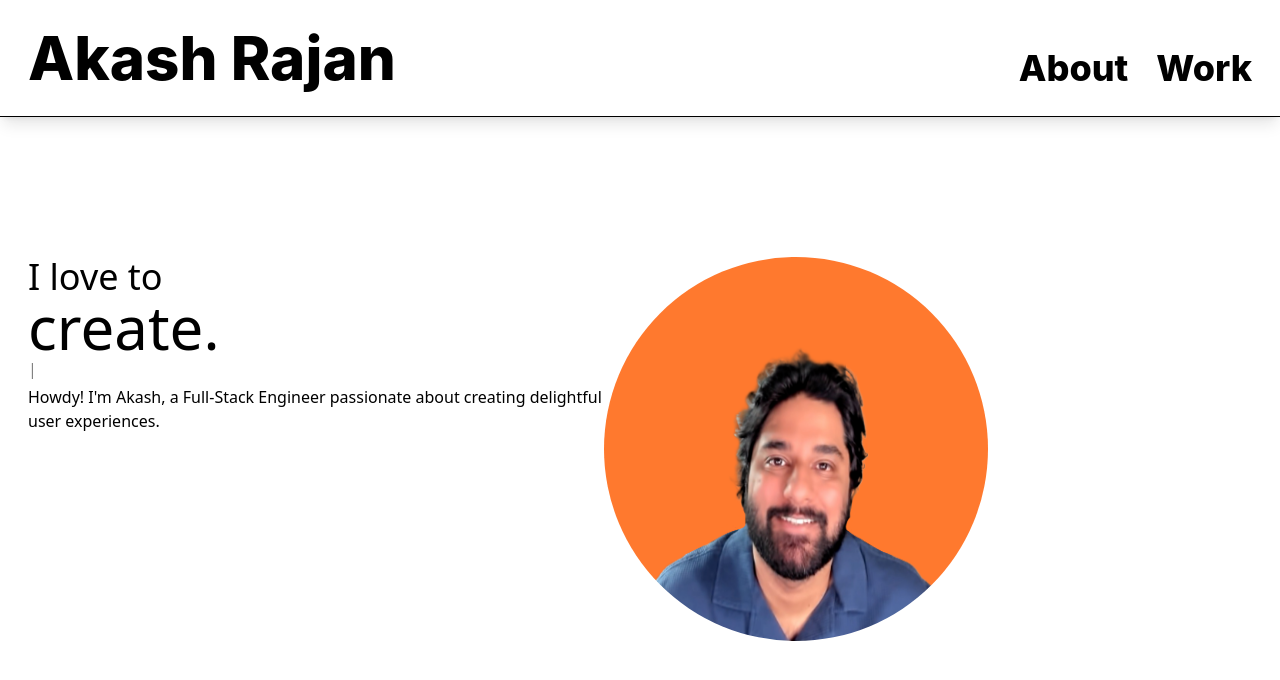
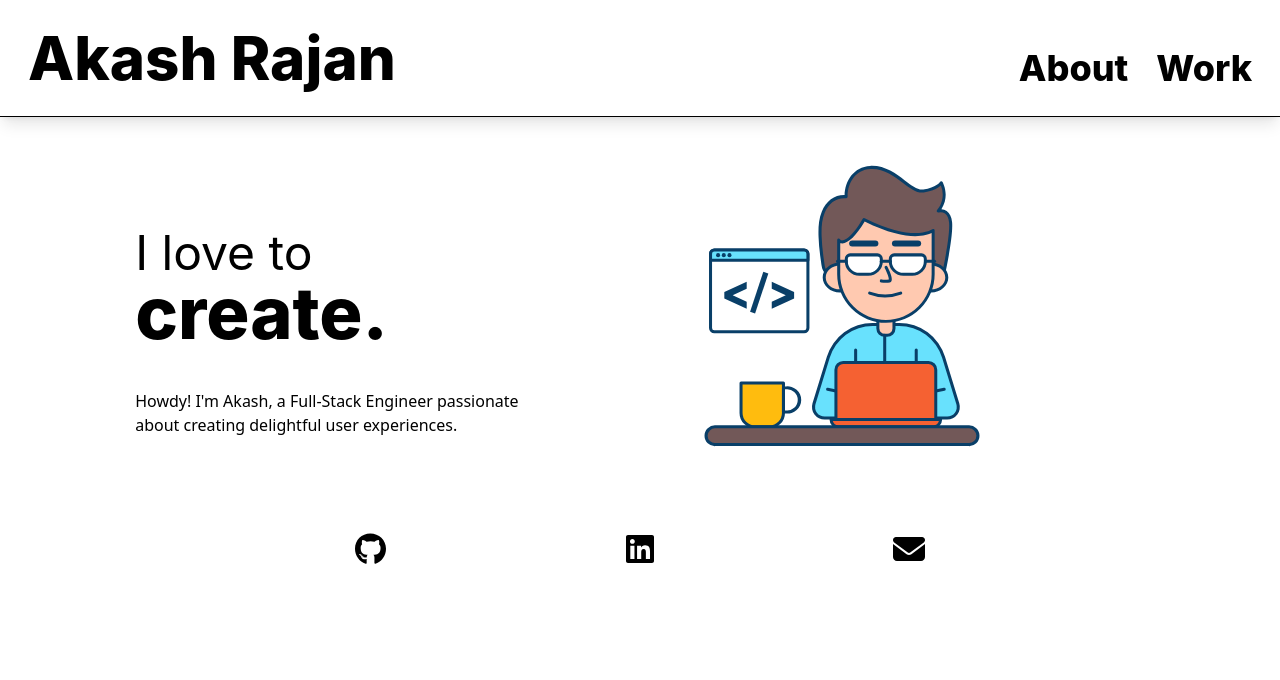
Before and after one commit to akashrdev/akash-rajan-portfolio, a Next.js app: page / in a window 1280 px wide. Shown: the top 680 px of the page. Built offline with nearby package versions, Linux system fonts and the light colour scheme.

Commit message:
added new SVG image in about section, and updated contact icons(github, linkedin, email)

```diff
--- a/app/Components/About.js
+++ b/app/Components/About.js
@@ -2,7 +2,9 @@
 
 import Typed from 'typed.js';
 import React from 'react';
-
+import { FontAwesomeIcon } from '@fortawesome/react-fontawesome';
+import { faGithub, faLinkedin } from '@fortawesome/free-brands-svg-icons';
+import { faEnvelope } from '@fortawesome/free-solid-svg-icons';
 const About = () => {
   const el = React.useRef(null);
 
@@ -12,6 +14,7 @@ const About = () => {
       typeSpeed: 50,
       backSpeed: 50,
       loop: false,
+      showCursor: false,
     });
 
     return () => {
@@ -20,17 +23,33 @@ const About = () => {
   }, []);
 
   return (
-    <div className="flex mt-28 p-7 flex-col">
-      <div className="flex flex-col">
-        <h1 className="text-4xl">I love to</h1>
-        <h1 className="text-6xl " ref={el}></h1>
+    <div className="flex mt-28 flex-col ">
+      <div className="flex flex-col fixed">
+        <h1 className="text-5xl font-inter">I love to</h1>
+        <h1
+          className="text-7xl inline-block font-inter  font-extrabold"
+          ref={el}
+        />
       </div>
-      <div className="flex fixed justify-between flex-row w-full pr-80">
-        <span className=" mt-32">
+      <div className="flex justify-center flex-row ">
+        <span className="pt-40">
           Howdy! I'm Akash, a Full-Stack Engineer passionate about creating
           delightful user experiences.
         </span>
-        <img src="/BitcoinKash.png" className="rounded-full w-96 h-96" />
+        <img src="/web-developer.svg" className="w-3/5 mt-[-150px] " />
+      </div>
+      <div className="flex flex-row justify-evenly space-x-5">
+        <button>
+          <FontAwesomeIcon icon={faGithub} size="2xl" />
+        </button>
+        <button>
+          <FontAwesomeIcon icon={faLinkedin} size="2xl" />
+        </button>
+        <button>
+          <a href="mailto:akashrdev@gmail.com?subject=I want to see your skills in action!">
+            <FontAwesomeIcon icon={faEnvelope} size="2xl" />
+          </a>
+        </button>
       </div>
     </div>
   );
--- a/app/Components/Header.js
+++ b/app/Components/Header.js
@@ -2,7 +2,7 @@ import '../../app/globals.css';
 
 const Header = () => {
   return (
-    <div className="h-13 w-screen flex flex-row border-b border-black shadow-lg justify-between p-7 ">
+    <div className="h-13 w-screen flex flex-row border-b border-black shadow-lg justify-between p-7">
       <button>
         <h1 className="text-6xl font-inter font-extrabold">Akash Rajan</h1>
       </button>
--- /dev/null
+++ b/app/Components/ProjectList.js
@@ -0,0 +1,5 @@
+const ProjectList = () => {
+  return <h1>HELPO</h1>;
+};
+
+export default ProjectList;
--- a/app/layout.js
+++ b/app/layout.js
@@ -1,12 +1,9 @@
-export const metadata = {
-  title: 'Next.js',
-  description: 'Generated by Next.js',
-}
+export const metadata = {};
 
 export default function RootLayout({ children }) {
- return (
+  return (
     <html lang="en">
       <body>{children}</body>
     </html>
-  )
+  );
 }
--- a/app/page.js
+++ b/app/page.js
@@ -7,7 +7,7 @@ const Home = () => {
       <div className="flex">
         <Header />
       </div>
-      <div className="flex">
+      <div className="flex justify-center">
         <About />
       </div>
     </div>
```
Also changed, not shown: package.json (+7 -0 lines), public/web-developer.svg (added), 1 other file (tests, documents, lock files or other folders).
